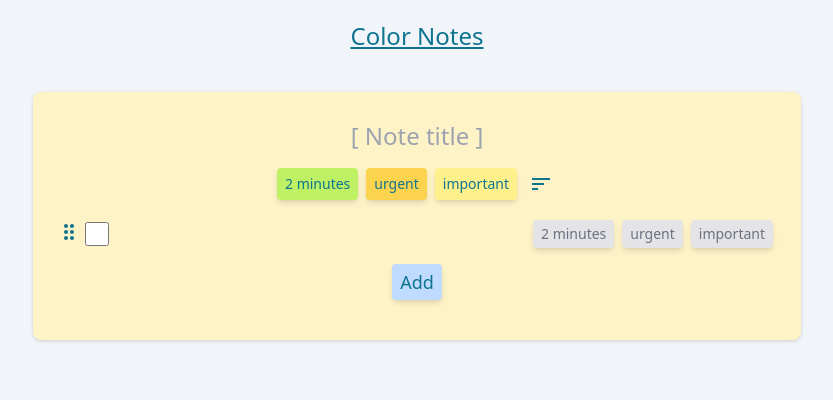
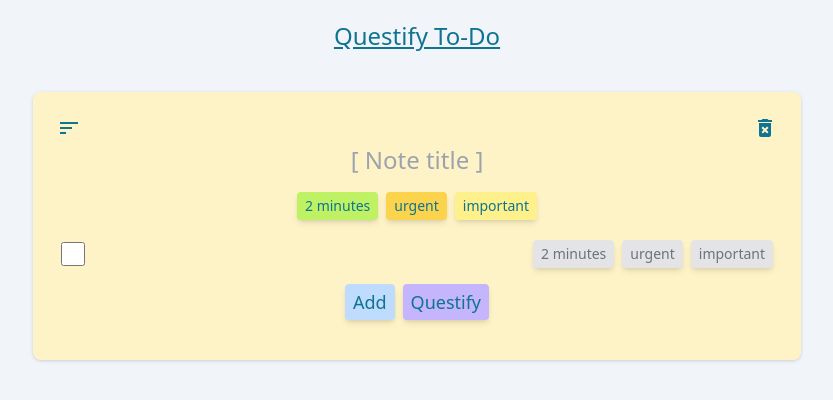
Before and after one commit to nimirium/questify-react, a Next.js app: page / in a window 1280 px wide. Shown: the top 400 px of the page, without its empty margins (223-1056 px from the left). Built offline with nearby package versions, Linux system fonts and the light colour scheme.

Commit message:
fixed focus, added sorting

```diff
--- a/app/components/Note.tsx
+++ b/app/components/Note.tsx
@@ -1,31 +1,33 @@
-import ToDo from "./ToDo";
+import TaskRow from "./TaskRow";
 import {useEffect, useState} from "react";
 import ColorButton from "./TagButton";
 import {COLOR, TAG} from "../constants";
 import SortIcon from '@mui/icons-material/Sort';
+import DeleteForeverIcon from '@mui/icons-material/DeleteForever';
 
 export default function Note() {
-    const firstId = Date.now();
-    const initialTasks = () => {
-        const localTasks = localStorage.getItem('tasks');
-        return localTasks ? JSON.parse(localTasks) : [
+    const [tasks, setTasks] = useState<Task[]>([]);
+    const [toFocus, setToFocus] = useState<string | null>(null);
+    const [tag, setTag] = useState<string | null>(null);
+    const [title, setTitle] = useState<string>('');
+
+    useEffect(() => {
+        // Initialize tasks and note title from local storage
+        const firstId =  crypto.randomUUID();
+        const initialTasks = localStorage.getItem('tasks');
+        const initialTitle = localStorage.getItem('title') ?? '';
+        setTasks(initialTasks ? JSON.parse(initialTasks) : [
             {
                 id: firstId,
                 text: "",
                 completed: false,
                 tags: [],
             }
-        ];
-    };
-    const initialTitle = () => {
-        const localTitle = localStorage.getItem('title');
-        return localTitle ? localTitle : "";
-    };
-
-    const [tasks, setTasks] = useState<Task[]>(initialTasks);
-    const [toFocus, setToFocus] = useState<number | null>(null);
-    const [tag, setTag] = useState<string | null>(null);
-    const [title, setTitle] = useState<string>(initialTitle);
+        ]);
+        if (initialTitle != null) {
+            setTitle(initialTitle);
+        }
+    }, []);
 
     useEffect(() => {
         localStorage.setItem('tasks', JSON.stringify(tasks));
@@ -36,7 +38,7 @@ export default function Note() {
     }, [title]);
 
     useEffect(() => {
-        if (toFocus !== null) {
+        if (toFocus != null) {
             const input: HTMLInputElement = document.getElementById(toFocus.toString()) as HTMLInputElement;
             if (input) {
                 input.focus();
@@ -47,15 +49,15 @@ export default function Note() {
         }
     }, [toFocus]);
 
-    const updateTaskCompletion: UpdateTaskCompletion = (i, completed) => {
+    const updateTaskCompletion: UpdateTaskCompletion = (id, completed) => {
         setTasks((tasks) => tasks.map((task) => {
-            return task.id === i ? {...task, completed} : task;
+            return task.id === id ? {...task, completed} : task;
         }));
     }
 
     const updateTaskText: UpdateTaskText = (index, text) => {
         if ('\n' === text.slice(-1)) {
-            const newId = Date.now();
+            const newId = crypto.randomUUID();
             setTasks((tasks) => {
                 const newTasks = [...tasks];
                 newTasks.splice(index + 1, 0, {
@@ -77,12 +79,12 @@ export default function Note() {
     const handleDeleteTask: HandleKeyPress = (e, index) => {
         if (e.key == "Backspace" && index > 0 && tasks[index].text === "" && tasks.length > 0) {
             e.preventDefault();
+            setToFocus(tasks[index - 1].id);
             setTasks((tasks) => {
                 const newTasks = [...tasks];
                 newTasks.splice(index, 1);
                 return newTasks;
             });
-            setToFocus(tasks[index - 1].id);
         }
     }
 
@@ -99,17 +101,6 @@ export default function Note() {
         }));
     }
 
-    let displayTasks = tag ? tasks.filter(task => task.tags.includes(tag)) : tasks
-
-    const taskElements = displayTasks.map((task, index) =>
-        <ToDo key={task.id} task={task}
-              index={index}
-              updateTaskCompletion={updateTaskCompletion}
-              updateTaskText={updateTaskText}
-              handleKeyPress={handleDeleteTask}
-              toggleTag={toggleTaskTag}
-        />);
-
     function toggleFilterTag(newTag: TAG) {
         if (tag == newTag) {
             setTag(null);
@@ -119,7 +110,7 @@ export default function Note() {
     }
 
     function addTask() {
-        const newId = Date.now();
+        const newId = crypto.randomUUID();
         setTasks((notes) => [...notes, {
             id: newId,
             text: "",
@@ -129,11 +120,48 @@ export default function Note() {
         setToFocus(newId);
     }
 
+    let displayTasks = tag ? tasks.filter(task => task.tags.includes(tag)) : tasks
+
+    const taskElements = displayTasks.map((task, index) =>
+        <TaskRow key={task.id} task={task}
+                 index={index}
+                 updateTaskCompletion={updateTaskCompletion}
+                 updateTaskText={updateTaskText}
+                 handleKeyPress={handleDeleteTask}
+                 toggleTag={toggleTaskTag}
+                 autoFocus={toFocus === task.id}
+        />);
+
+    const tagScores = {
+        [TAG.TWO_MINUTES]: 4,
+        [TAG.URGENT]: 2,
+        [TAG.IMPORTANT]: 1,
+    };
+
+    function autoSortTasks() {
+        setTasks((tasks) => [...tasks].sort((a, b) => {
+            const aScore = a.tags.reduce((score, tag) => score + (tagScores[tag] || 0), 0);
+            const bScore = b.tags.reduce((score, tag) => score + (tagScores[tag] || 0), 0);
+
+            // If both tasks are completed or uncompleted, sort by score.
+            if ((a.completed && b.completed) || (!a.completed && !b.completed)) {
+                return bScore - aScore;
+            }
+
+            // If only one task is completed, that task goes last.
+            return a.completed ? 1 : -1;
+        }));
+    }
+
     return (
         <>
             <div className="flex justify-center">
                 <div className="flex flex-col grow bg-amber-100 p-6 m-5 rounded-lg text-cyan-700 text-lg drop-shadow max-w-3xl">
 
+                    <div>
+                        <SortIcon className="float-left" sx="Auto Sort" onClick={autoSortTasks}/>
+                        <DeleteForeverIcon className="float-right" sx="Delete"/>
+                    </div>
                     <input type="text"
                            placeholder="[ Note title ]"
                            className="m-1 px-1 grow outline-0 resize-none rounded self-center bg-amber-100 text-center text-2xl w-full"
@@ -151,13 +179,13 @@ export default function Note() {
                         <ColorButton tag={TAG.IMPORTANT}
                                      color={tag == null || tag === TAG.IMPORTANT ? COLOR.YELLOW : COLOR.GRAY}
                                      onClick={() => toggleFilterTag(TAG.IMPORTANT)}/>
-                        <SortIcon className="m-2"/>
                     </div>
 
                     {taskElements}
 
                     <div className="flex justify-center text-center pt-2 pb-3">
                         <ColorButton tag="Add" color={COLOR.BLUE} onClick={addTask}/>
+                        <ColorButton tag={'Questify'} color={'bg-violet-300'} onClick={() => {}}/>
                     </div>
 
                 </div>
--- a/app/components/ToDo.tsx
+++ b/app/components/TaskRow.tsx
@@ -3,9 +3,8 @@ import TextareaAutosize from 'react-textarea-autosize';
 import React from "react";
 import TagButton from "./TagButton";
 import {COLOR, TAG} from "../constants";
-import DragIndicatorIcon from '@mui/icons-material/DragIndicator';
 
-export default function ToDo({task, index, updateTaskCompletion, updateTaskText, handleKeyPress, toggleTag}: NoteItemProps) {
+export default function TaskRow({task, index, updateTaskCompletion, updateTaskText, handleKeyPress, toggleTag, autoFocus}: NoteItemProps) {
     const noteClass = classNames("m-1 px-1 grow outline-0 resize-none rounded self-center", {
         "bg-pink-300": task.completed,
         "bg-amber-100": !task.completed
@@ -13,7 +12,6 @@ export default function ToDo({task, index, updateTaskCompletion, updateTaskText,
 
     return (
         <div className="flex">
-            <DragIndicatorIcon className="my-1"/>
             <input
                 type="checkbox"
                 className="form-checkbox h-6 w-6 text-cyan-600 m-1 self-center	"
@@ -25,7 +23,8 @@ export default function ToDo({task, index, updateTaskCompletion, updateTaskText,
                 onInput={(e: React.ChangeEvent<HTMLInputElement>) => updateTaskText(index, e.target.value)}
                 onKeyDown={(e: React.KeyboardEvent<HTMLTextAreaElement>) => handleKeyPress(e, index)}
                 className={noteClass}
-                id={task.id.toString()}
+                id={task.id}
+                autoFocus={autoFocus}
             />
             <div className="flex justify-center text-center self-center	text-sm	text-gray-500">
                 <TagButton tag={TAG.TWO_MINUTES}
--- a/app/page.tsx
+++ b/app/page.tsx
@@ -7,7 +7,7 @@ export default function Home() {
         <main className="font-sans" dir="ltr">
             <div className="flex flex-col flex-center">
                 <div className="text-center p-5 p-1 text-2xl text-cyan-700 rounded underline">
-                    Color Notes
+                    Questify To-Do
                 </div>
             </div>
             <Note/>
--- a/app/types/NoteTypes.ts
+++ b/app/types/NoteTypes.ts
@@ -1,4 +1,4 @@
-type UpdateTaskCompletion = (id: number, completed: boolean) => void;
+type UpdateTaskCompletion = (id: string, completed: boolean) => void;
 type UpdateTaskText = (index: number, text: string) => void;
 type HandleKeyPress = (event: React.KeyboardEvent<HTMLTextAreaElement>, index: number) => void;
 type ToggleTag = (index: number, tag: string) => void;
@@ -10,6 +10,7 @@ type NoteItemProps = {
     updateTaskText: UpdateTaskText;
     handleKeyPress: HandleKeyPress;
     toggleTag: ToggleTag;
+    autoFocus: boolean;
 };
 
 type TagButtonProps = {
--- a/app/types/Task.ts
+++ b/app/types/Task.ts
@@ -1,5 +1,5 @@
 interface Task {
-    id: number;
+    id: string;
     text: string;
     completed: boolean;
     tags: string[];
```
